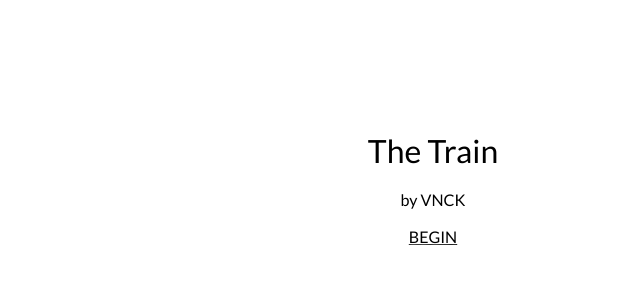
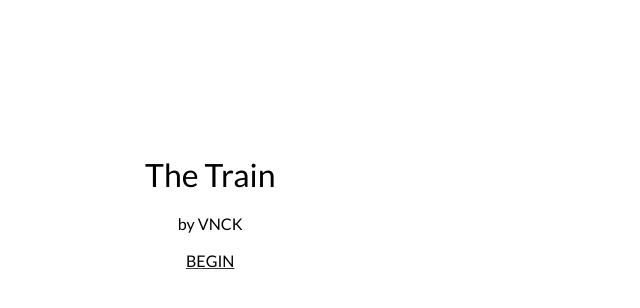
Before and after one commit to vnck/vnck.github.io, a Jekyll site: the page works/the-train.html, which Jekyll copies as it is, in a window 1280 px wide. Shown: the top 308 px of the page, without its empty margins (207-847 px from the left). Built offline with Jekyll 4.4.1, drawn with Linux system fonts in a browser that asks for light colours.

Commit message:
fixed if

```diff
--- a/works/the-train.html
+++ b/works/the-train.html
@@ -64,9 +64,6 @@ tw-passage{
   padding-bottom: 10%;
   min-height: fit-content;
   height: 100%;
-  display: flex;
-  flex-direction: row;
-  justify-content: center;
 }
 
 @media(max-height:420px){
```
